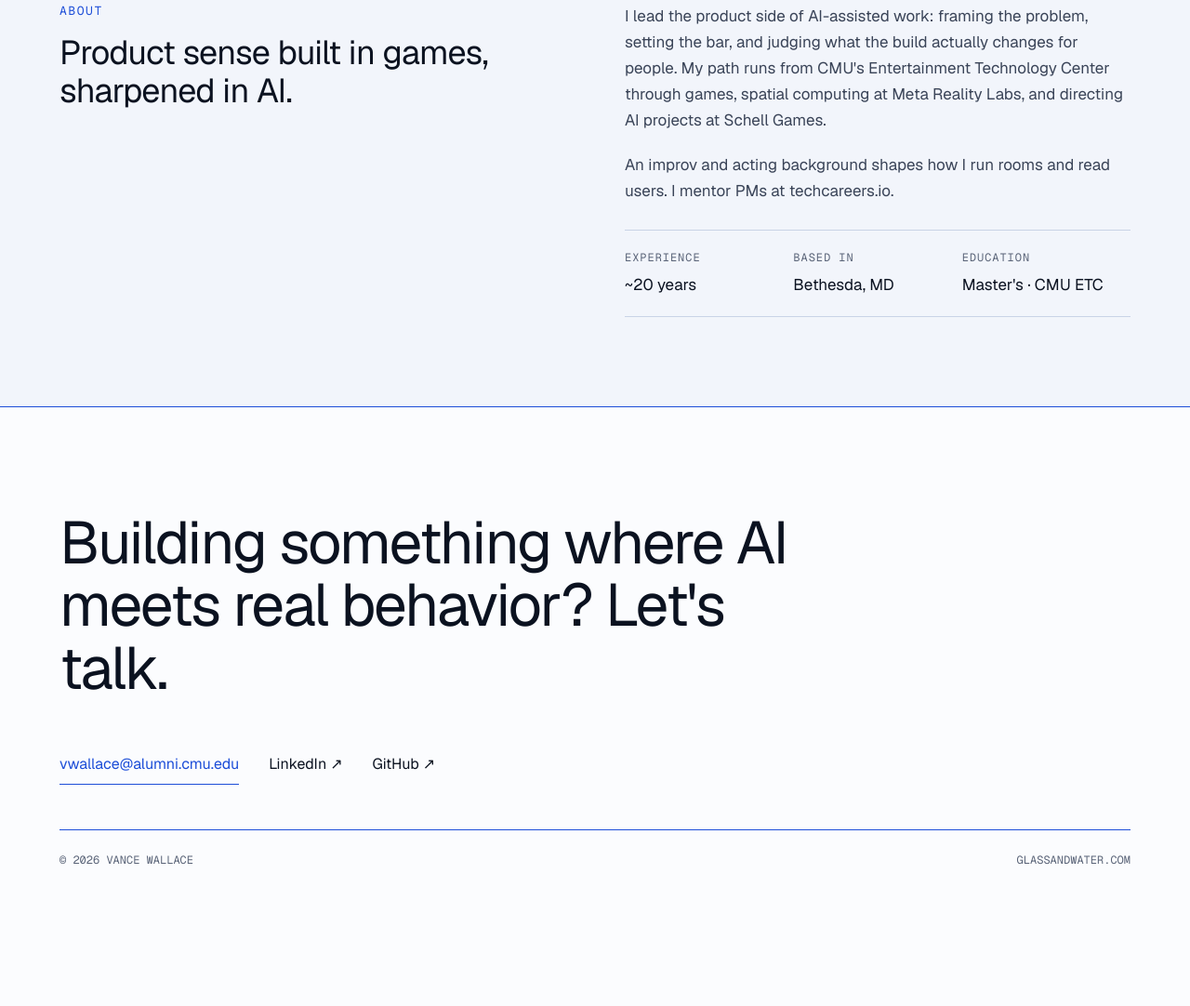
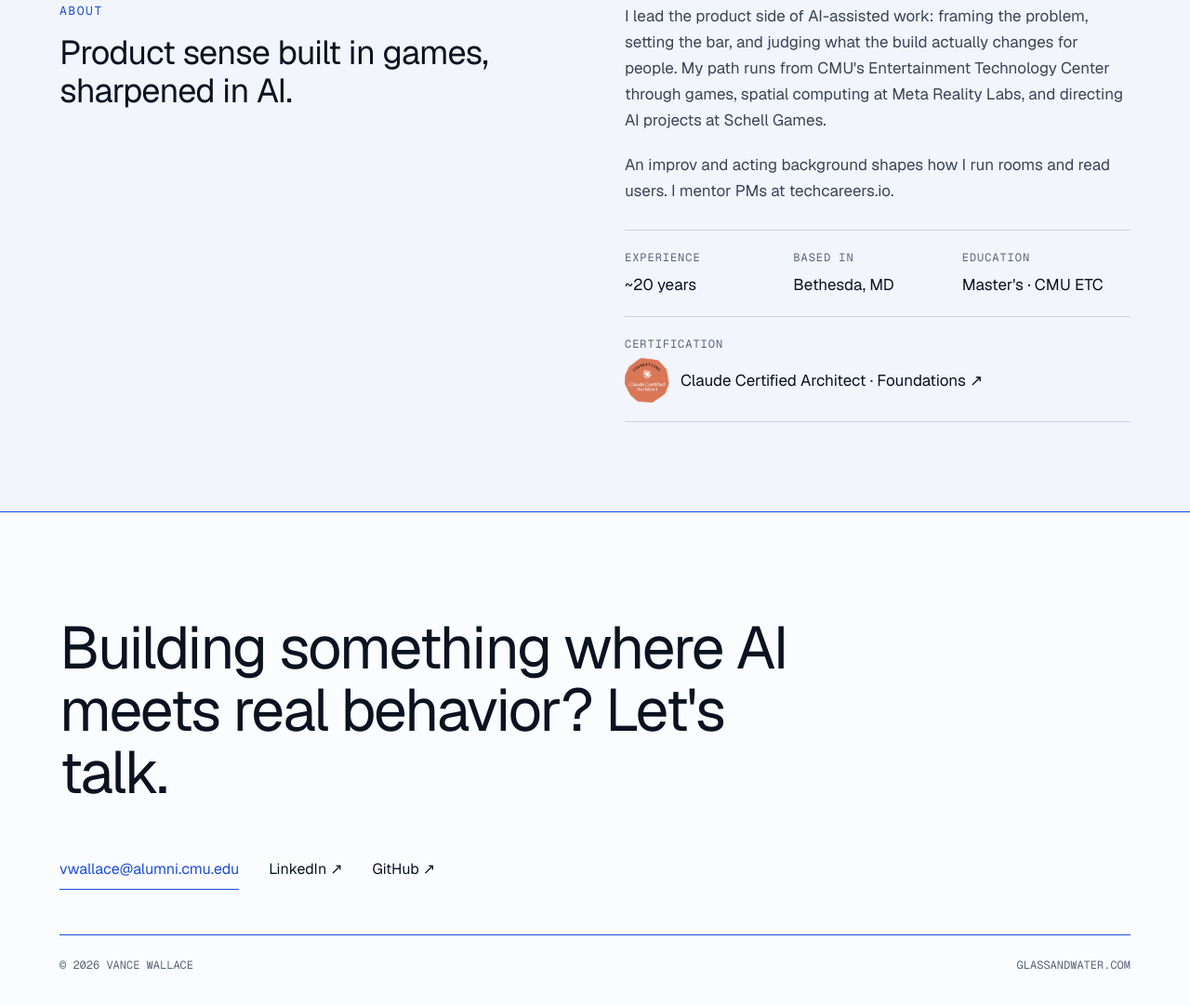
Before and after one commit to VanceWallace/portfolio, an Astro site: page / in a window 1280 px wide. Shown: the part 3498-4580 px from the top of the page at 93% size. Before the commit the page ends 4479 px from the top, so only its background shows below. Built offline with nearby package versions, Linux system fonts and the light colour scheme; Astro itself is replaced by a stand-in of ours.

Commit message:
About: add Claude Certified Architect badge linked to Credly
Co-Authored-By: Claude Opus 5.5 <noreply@anthropic.com>
Claude-Session: https://claude.ai/code/session_01NR2P2jziAZ7mB3BUCRgsVY

```diff
--- a/src/components/About.astro
+++ b/src/components/About.astro
@@ -15,6 +15,13 @@
         <div><span class="label">Experience</span><span>~20 years</span></div>
         <div><span class="label">Based in</span><span>Bethesda, MD</span></div>
         <div><span class="label">Education</span><span>Master's · CMU ETC</span></div>
+        <div class="cert">
+          <span class="label">Certification</span>
+          <a href="https://www.credly.com/badges/ae7257d8-f747-4dac-87dc-4fa890839e3a" target="_blank" rel="noopener">
+            <img src="/badges/claude-certified-architect.png" alt="" width="48" height="48" />
+            <span>Claude Certified Architect · Foundations ↗</span>
+          </a>
+        </div>
       </div>
     </div>
   </div>
@@ -22,4 +29,8 @@
 
 <style>
   .about .eyebrow::before { display: none; }
+  .facts .cert { grid-column: 1 / -1; }
+  .cert a { display: flex; align-items: center; gap: 12px; min-height: 44px; color: var(--ink); }
+  .cert img { width: 48px; height: 48px; flex: none; }
+  .cert a:hover span { color: var(--accent); }
 </style>
```
Also changed, not shown: public/badges/claude-certified-architect.png (added).
